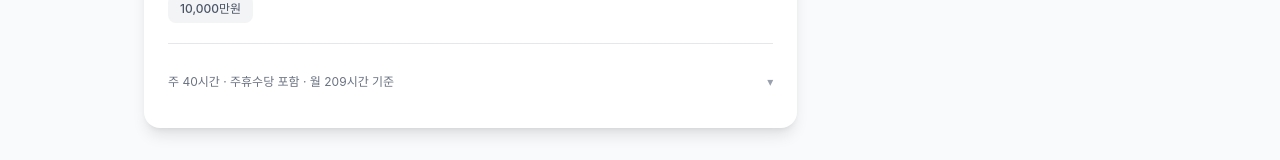
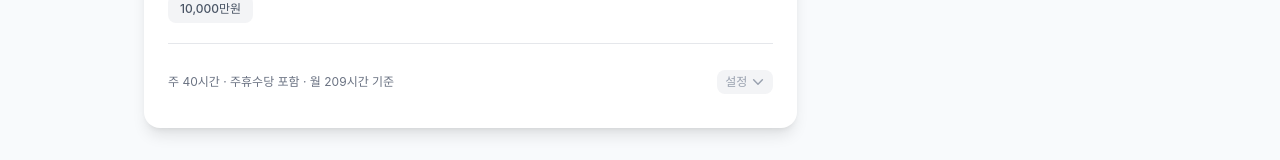
Before and after one commit to thingineeer/salary-calculator, a Next.js app: page /hourly in a window 1280 px wide. Shown: the part 532-692 px from the top of the page. Built offline with nearby package versions, Linux system fonts and the light colour scheme; a web font is replaced by a local one.

Commit message:
fix: 시급 계산기 근무시간 설정 토글 버튼 가시성 개선
- 작은 삼각형(▾) 아이콘을 '설정/접기' 텍스트 + 셰브론 아이콘 버튼으로 교체
- 배경색 추가로 클릭 가능 영역 명확히 표시

```diff
--- a/src/app/hourly/page.tsx
+++ b/src/app/hourly/page.tsx
@@ -681,8 +681,11 @@ function WorkConditionDisclosure({
             </span>
           )}
         </span>
-        <span className={`text-gray-400 text-xs transition-transform duration-200 ${open ? 'rotate-180' : ''}`}>
-          &#9662;
+        <span className={`flex items-center gap-1 text-gray-400 dark:text-gray-500 text-xs font-medium px-2 py-1 rounded-lg bg-gray-100 dark:bg-gray-700/60 group-hover:bg-gray-200 dark:group-hover:bg-gray-700 transition-colors`}>
+          {open ? '접기' : '설정'}
+          <svg className={`w-3.5 h-3.5 transition-transform duration-200 ${open ? 'rotate-180' : ''}`} fill="none" viewBox="0 0 24 24" stroke="currentColor" strokeWidth={2.5}>
+            <path strokeLinecap="round" strokeLinejoin="round" d="M19.5 8.25l-7.5 7.5-7.5-7.5" />
+          </svg>
         </span>
       </button>
 
```
